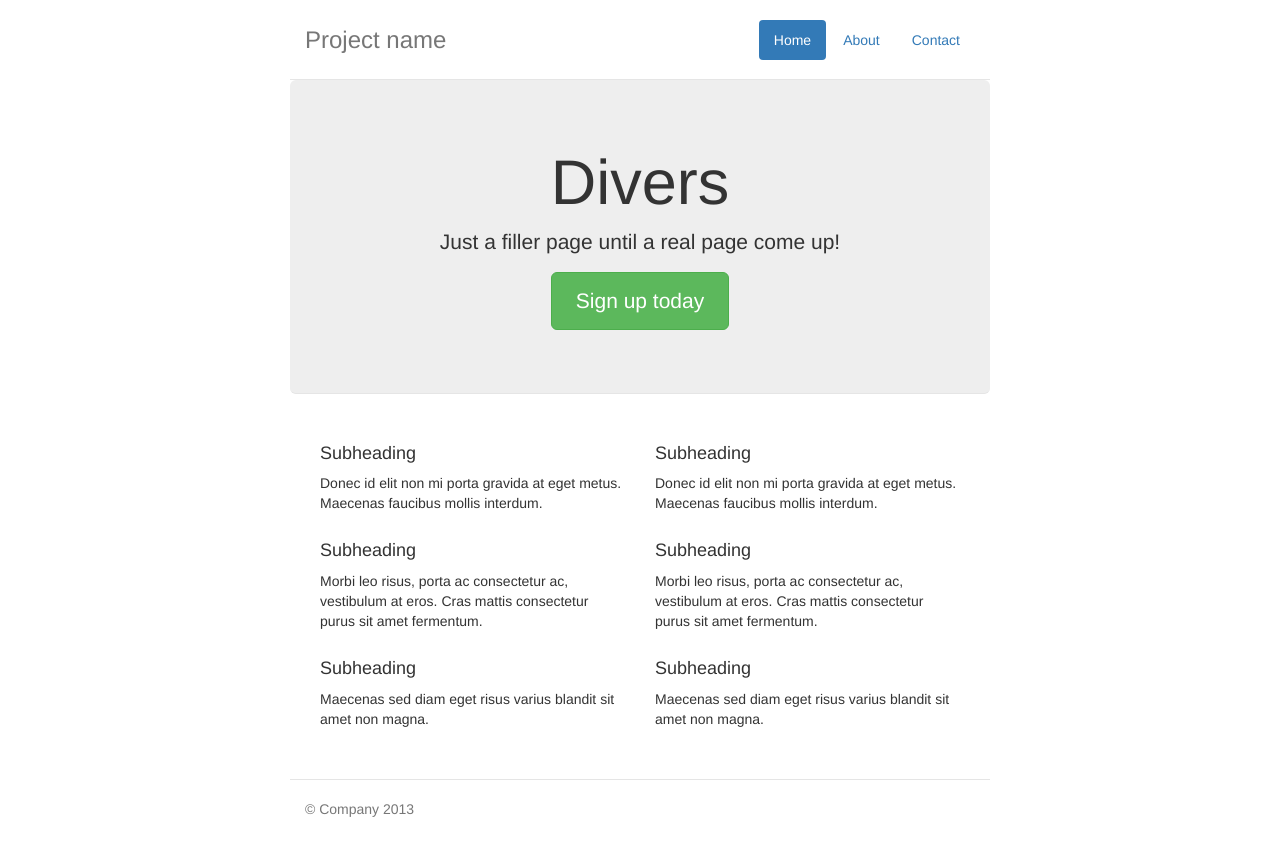
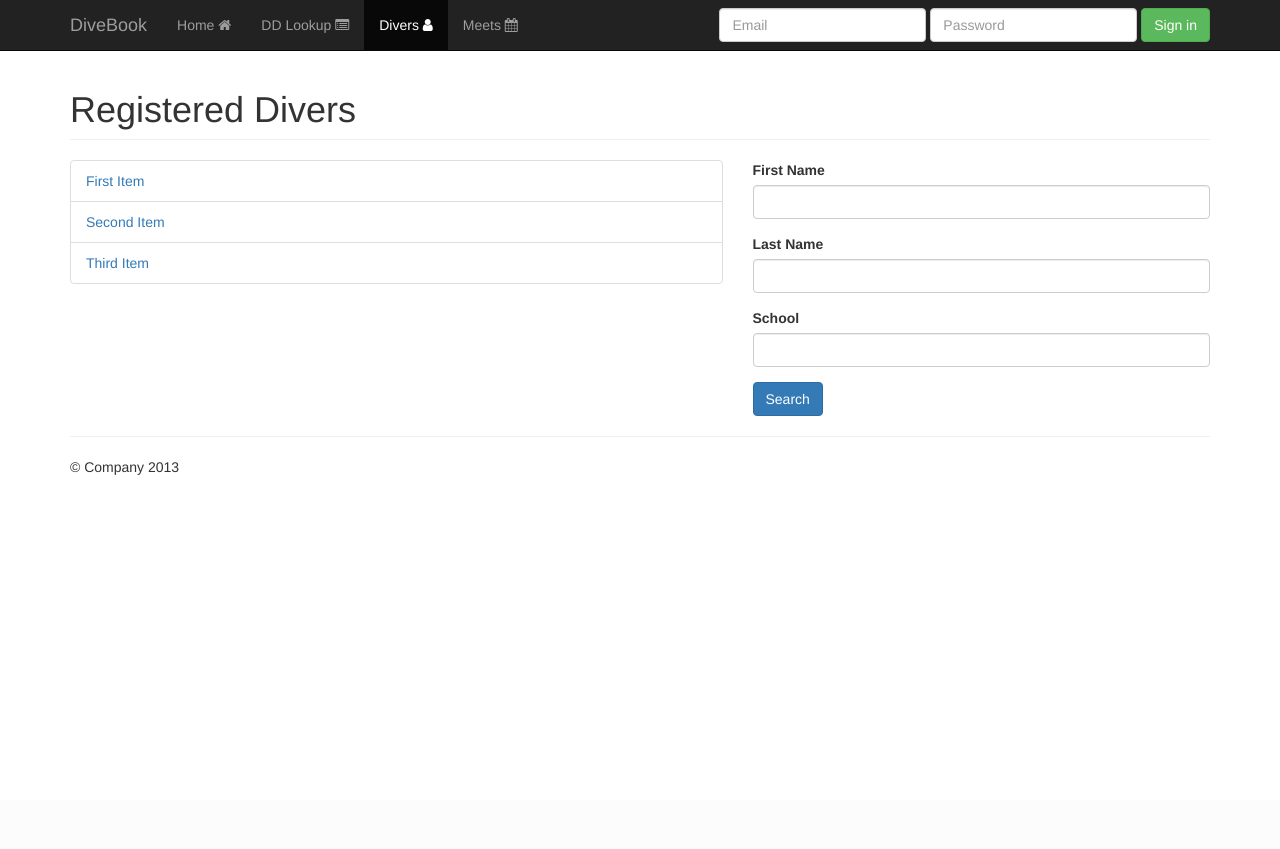
Before and after one commit to AnimositE/DatabasesProject, a Flask app: page / in a window 1280 px wide. After the commit the page ends 475 px from the top, so only its background shows below. Run offline with Flask 2, Linux system fonts and the light colour scheme; some libraries are stand-ins or nearby versions.

Commit message:
Completed divers page template

```diff
--- a/main.py
+++ b/main.py
@@ -21,9 +21,9 @@ app.config.update(DEBUG = True,)
 @app.route('/index/')
 def index():
     #cursor = conn.cursor()
-    #cursor.execute("SELECT * FROM Users")
+    #cursor.execute("SELECT * FROM Diver")
     #users = cursor.fetchall()
-    return render_template('index.html')
+    return render_template('divers.html')
 
 if __name__ == "__main__":
     port = int(os.environ.get("PORT", 5000))
--- a/templates/divers.html
+++ b/templates/divers.html
@@ -24,21 +24,21 @@
           <button type="button" class="navbar-toggle" data-toggle="collapse" data-target=".navbar-collapse">
             <span class="icon-bar"></span><span class="icon-bar"></span><span class="icon-bar"></span>
           </button>
-          <a class="navbar-brand" href="#">DiveBook</a>
+          <a class="navbar-brand" href="/index/">DiveBook</a>
         </div>
         <div class="navbar-collapse collapse">
           <ul class="nav navbar-nav">
-            <li class="active">
-              <a href="#">Home&nbsp;<i class="fa fa-home"></i></a>
+            <li>
+              <a href="/index/">Home&nbsp;<i class="fa fa-home"></i></a>
             </li>
             <li>
-              <a href="#about">DD Lookup&nbsp;<i class="fa fa-list-alt"></i></a>
+              <a href="/dd/">DD Lookup&nbsp;<i class="fa fa-list-alt"></i></a>
             </li>
-            <li>
-              <a href="#contact">Divers&nbsp;<i class="fa fa-user"></i></a>
+            <li class="active">
+              <a href="/divers/">Divers&nbsp;<i class="fa fa-user"></i></a>
             </li>
             <li class="dropdown">
-              <a href="#" class="dropdown-toggle" data-toggle="dropdown">Meets&nbsp;<i class="fa fa-calendar"></i></a>
+              <a href="/meets/" class="dropdown-toggle" data-toggle="dropdown">Meets&nbsp;<i class="fa fa-calendar"></i></a>
               <ul class="dropdown-menu">
                 <li>
                   <a href="#">Action</a>
@@ -59,16 +59,13 @@
                 </li>
               </ul>
             </li>
-            <li>
-              <a href="#">Schools&nbsp;<i class="fa fa-building"></i></a>
-            </li>
           </ul>
-          <form class="navbar-form navbar-right">
+          <form method="POST" action="/login/" class="navbar-form navbar-right">
             <div class="form-group">
-              <input placeholder="Email" class="form-control" type="text">
+              <input placeholder="Email" name="email" class="form-control" type="text">
             </div>
             <div class="form-group">
-              <input placeholder="Password" class="form-control" type="password">
+              <input placeholder="Password" name="pass" class="form-control" type="password">
             </div>
             <button type="submit" class="btn btn-success">Sign in</button>
           </form>
@@ -77,38 +74,47 @@
       </div>
     </div>
     <!-- Main jumbotron for a primary marketing message or call to action -->
-    <div class="jumbotron">
-      <div class="container">
-        <h1>Hello, world!</h1>
-        <p>This is a template for a simple marketing or informational website. It includes a large callout called the hero unit and three supporting pieces of content. Use it as a starting point to create something more unique.</p>
-        <p><a class="btn btn-primary btn-lg">Learn more &raquo;</a></p>
-      </div>
-    </div>
     <div class="container">
-      <!-- Example row of columns -->
+      <h1 class="page-header">Registered Divers<br></h1>
       <div class="row">
-        <div class="col-lg-4">
-          <h2>Heading</h2>
-          <p>Donec id elit non mi porta gravida at eget metus. Fusce dapibus, tellus ac cursus commodo, tortor mauris condimentum nibh, ut fermentum massa justo sit amet risus. Etiam porta sem malesuada magna mollis euismod. Donec sed odio dui.</p>
-          <p><a class="btn btn-default" href="#">View details &raquo;</a></p>
+        <div class="col-md-7">
+          <ul class="list-group">
+            <li class="list-group-item">
+              <a href="#">First Item</a>
+            </li>
+            <li class="list-group-item">
+              <a href="#">Second Item</a>
+            </li>
+            <li class="list-group-item">
+              <a href="#">Third Item</a>
+            </li>
+          </ul>
         </div>
-        <div class="col-lg-4">
-          <h2>Heading</h2>
-          <p>Donec id elit non mi porta gravida at eget metus. Fusce dapibus, tellus ac cursus commodo, tortor mauris condimentum nibh, ut fermentum massa justo sit amet risus. Etiam porta sem malesuada magna mollis euismod. Donec sed odio dui.</p>
-          <p><a class="btn btn-default" href="#">View details &raquo;</a></p>
-        </div>
-        <div class="col-lg-4">
-          <h2>Heading</h2>
-          <p>Donec sed odio dui. Cras justo odio, dapibus ac facilisis in, egestas eget quam. Vestibulum id ligula porta felis euismod semper. Fusce dapibus, tellus ac cursus commodo, tortor mauris condimentum nibh, ut fermentum massa justo sit amet risus.</p>
-          <p><a class="btn btn-default" href="#">View details &raquo;</a></p>
+        <div class="col-md-5">
+          <form>
+            <div class="form-group">
+              <label class="control-label">First Name</label>
+              <div class="controls">
+                <input class="form-control" type="text">
+              </div>
+            </div>
+            <div class="form-group">
+              <label class="control-label">Last Name</label>
+              <div class="controls">
+                <input class="form-control" type="text">
+              </div>
+            </div>
+            <div class="form-group">
+              <label class="control-label">School</label>
+              <div class="controls">
+                <input class="form-control" type="text">
+              </div>
+            </div>
+            <a class="btn btn-primary">Search</a>
+          </form>
         </div>
       </div>
-      <ul class="list-group">
-        <li class="list-group-item">First Item</li>
-        <li class="list-group-item">List Group Item</li>
-        <li class="list-group-item">Second Item</li>
-        <li class="list-group-item">Third Item</li>
-      </ul>
+      <!-- Example row of columns -->
       <hr>
       <footer>
         <p>&copy; Company 2013</p>
--- a/templates/index.html
+++ /dev/null
@@ -1,127 +0,0 @@
-<!doctype html>
-
-<html>
-
-  <head>
-    <title>Narrow Jumbotron</title>
-    <meta name="viewport" content="width=device-width">
-    <link rel="stylesheet" href="https://netdna.bootstrapcdn.com/bootstrap/3.0.0/css/bootstrap.min.css">
-    <script src="https://ajax.googleapis.com/ajax/libs/jquery/2.0.3/jquery.min.js" type="text/javascript"></script>
-    <script src="https://netdna.bootstrapcdn.com/bootstrap/3.0.0/js/bootstrap.min.js" type="text/javascript"></script>
-    <style type="text/css">
-      /* Space out content a bit */
-      body {
-        padding-top: 20px;
-        padding-bottom: 20px;
-      }
-      /* Everything but the jumbotron gets side spacing for mobile first views */
-      .header, .marketing, .footer {
-        padding-left: 15px;
-        padding-right: 15px;
-      }
-      /* Custom page header */
-      .header {
-        border-bottom: 1px solid #e5e5e5;
-      }
-      /* Make the masthead heading the same height as the navigation */
-      .header h3 {
-        margin-top: 0;
-        margin-bottom: 0;
-        line-height: 40px;
-        padding-bottom: 19px;
-      }
-      /* Custom page footer */
-      .footer {
-        padding-top: 19px;
-        color: #777;
-        border-top: 1px solid #e5e5e5;
-      }
-      /* Customize container */
-      @media(min-width: 768px) {
-        .container {
-          max-width: 730px;
-        }
-      }
-      .container-narrow > hr {
-        margin: 30px 0;
-      }
-      /* Main marketing message and sign up button */
-      .jumbotron {
-        text-align: center;
-        border-bottom: 1px solid #e5e5e5;
-      }
-      .jumbotron .btn {
-        font-size: 21px;
-        padding: 14px 24px;
-      }
-      /* Supporting marketing content */
-      .marketing {
-        margin: 40px 0;
-      }
-      .marketing p + h4 {
-        margin-top: 28px;
-      }
-      /* Responsive: Portrait tablets and up */
-      @media screen and(min-width: 768px) {
-        /* Remove the padding we set earlier */
-        .header, .marketing, .footer {
-          padding-left: 0;
-          padding-right: 0;
-        }
-        /* Space out the masthead */
-        .header {
-          margin-bottom: 30px;
-        }
-        /* Remove the bottom border on the jumbotron for visual effect */
-        .jumbotron {
-          border-bottom: 0;
-        }
-      }
-    </style>
-  </head>
-
-  <body>
-    <div class="container">
-      <div class="header">
-        <ul class="nav nav-pills pull-right">
-          <li class="active">
-            <a href="#">Home</a>
-          </li>
-          <li>
-            <a href="#">About</a>
-          </li>
-          <li>
-            <a href="#">Contact</a>
-          </li>
-        </ul>
-        <h3 class="text-muted">Project name</h3>
-      </div>
-      <div class="jumbotron">
-        <h1>Divers<br></h1>
-        <p class="lead">Just a filler page until a real page come up!<br></p>
-        <p><a class="btn btn-lg btn-success" href="#">Sign up today</a></p>
-      </div>
-      <div class="row marketing">
-        <div class="col-lg-6">
-          <h4>Subheading</h4>
-          <p>Donec id elit non mi porta gravida at eget metus. Maecenas faucibus mollis interdum.</p>
-          <h4>Subheading</h4>
-          <p>Morbi leo risus, porta ac consectetur ac, vestibulum at eros. Cras mattis consectetur purus sit amet fermentum.</p>
-          <h4>Subheading</h4>
-          <p>Maecenas sed diam eget risus varius blandit sit amet non magna.</p>
-        </div>
-        <div class="col-lg-6">
-          <h4>Subheading</h4>
-          <p>Donec id elit non mi porta gravida at eget metus. Maecenas faucibus mollis interdum.</p>
-          <h4>Subheading</h4>
-          <p>Morbi leo risus, porta ac consectetur ac, vestibulum at eros. Cras mattis consectetur purus sit amet fermentum.</p>
-          <h4>Subheading</h4>
-          <p>Maecenas sed diam eget risus varius blandit sit amet non magna.</p>
-        </div>
-      </div>
-      <div class="footer">
-        <p>&copy; Company 2013</p>
-      </div>
-    </div>
-    <!-- /container -->
-  </body>
```
